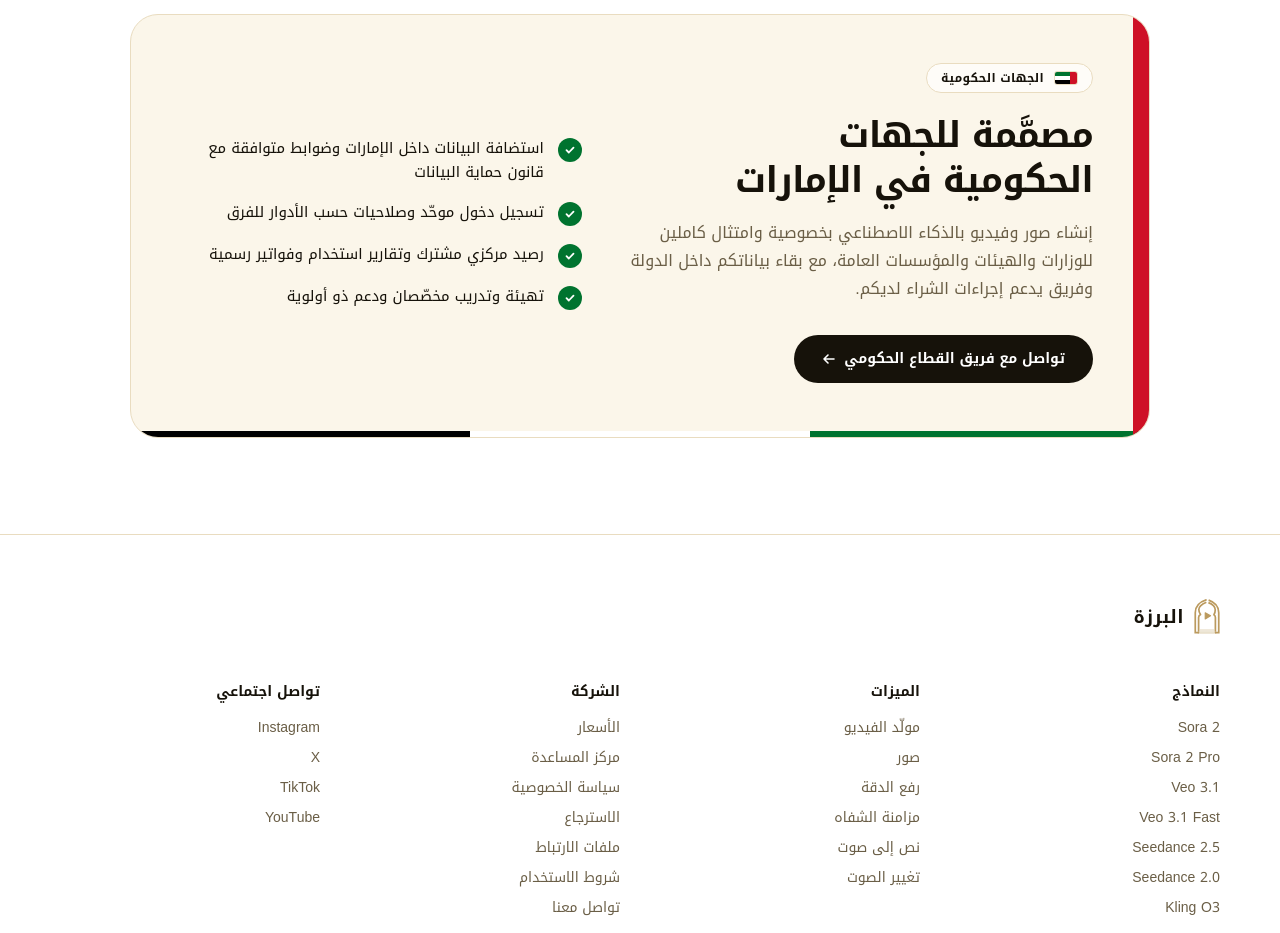
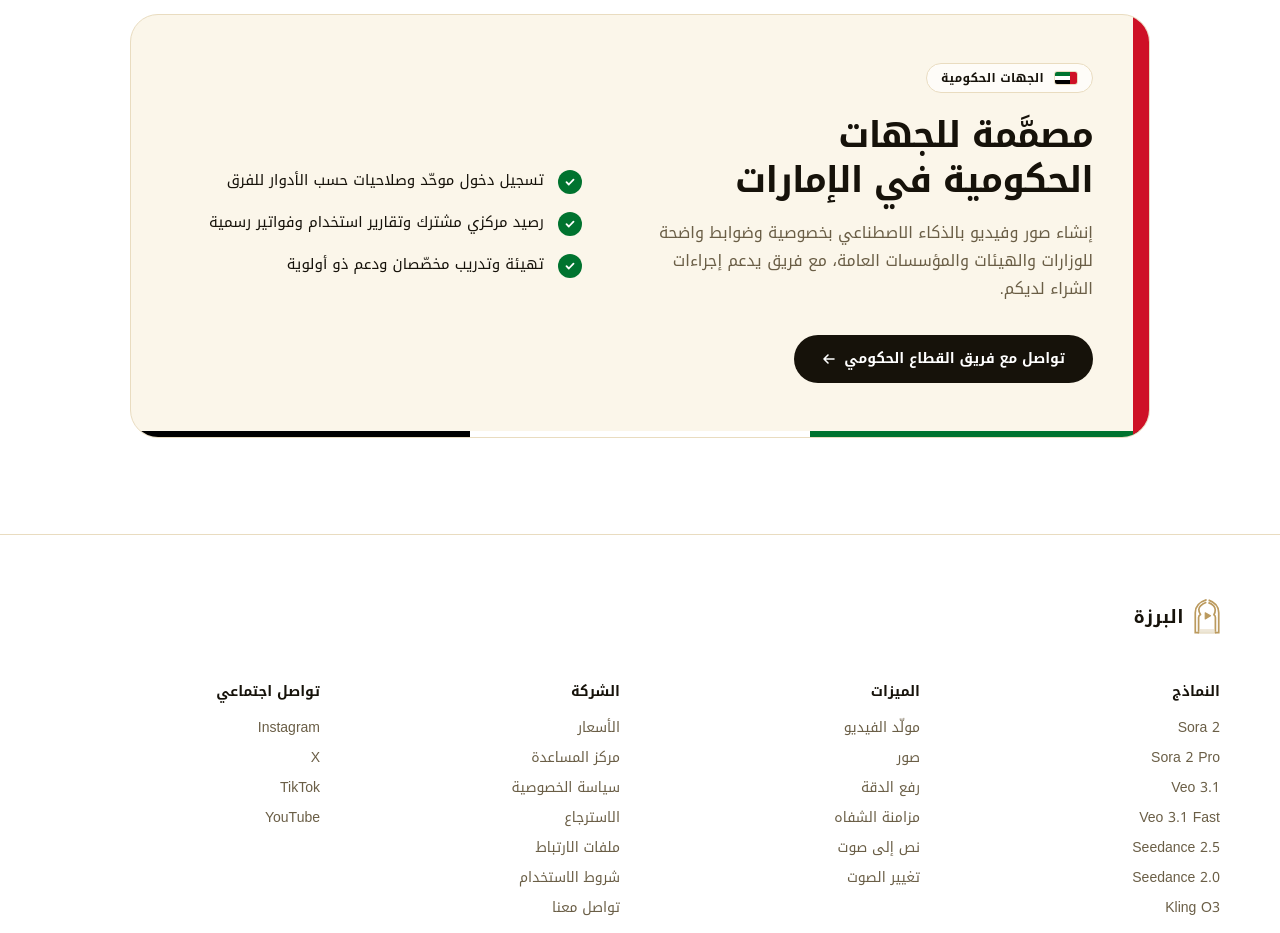
Before and after one commit to albarzaai/albarza.ai, a Next.js app: page /ar/pricing in a window 1280 px wide. Shown: the part 820-1753 px from the top of the page. Built offline with nearby package versions, Linux system fonts and the light colour scheme.

Commit message:
Government section: remove the in-country hosting claim (models run outside the UAE) and soften 'compliant'
Co-Authored-By: Claude Sonnet 5.5 <noreply@anthropic.com>
Claude-Session: https://claude.ai/code/session_01W4aPgUNNVrSGNYNJm6Bpbx

```diff
--- a/components/GovSection.tsx
+++ b/components/GovSection.tsx
@@ -5,9 +5,8 @@ const l = (ar: string, en: string) => ({ ar, en });
 const copy = {
   badge: l("الجهات الحكومية", "Government & public sector"),
   title: l("مصمَّمة للجهات الحكومية في الإمارات", "Built for UAE government entities"),
-  sub: l("إنشاء صور وفيديو بالذكاء الاصطناعي بخصوصية وامتثال كاملين للوزارات والهيئات والمؤسسات العامة، مع بقاء بياناتكم داخل الدولة وفريق يدعم إجراءات الشراء لديكم.", "Private, compliant AI image and video creation for ministries, authorities and public institutions, with your data kept in the UAE and a team that supports your procurement."),
+  sub: l("إنشاء صور وفيديو بالذكاء الاصطناعي بخصوصية وضوابط واضحة للوزارات والهيئات والمؤسسات العامة، مع فريق يدعم إجراءات الشراء لديكم.", "Private AI image and video creation with clear controls for ministries, authorities and public institutions, and a team that supports your procurement."),
   points: [
-    l("استضافة البيانات داخل الإمارات وضوابط متوافقة مع قانون حماية البيانات", "UAE data residency and PDPL-aligned controls"),
     l("تسجيل دخول موحّد وصلاحيات حسب الأدوار للفرق", "Single sign-on and role-based team access"),
     l("رصيد مركزي مشترك وتقارير استخدام وفواتير رسمية", "Central credit pools, usage reports and official invoices"),
     l("تهيئة وتدريب مخصّصان ودعم ذو أولوية", "Dedicated onboarding, training and priority support"),
```
